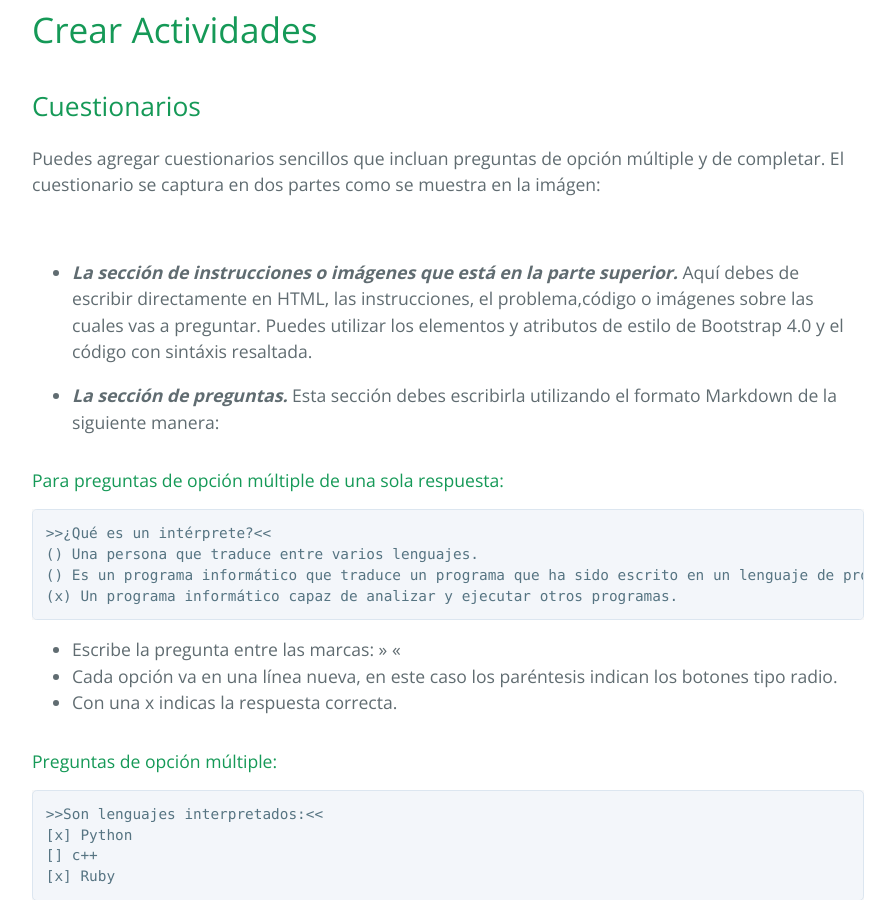
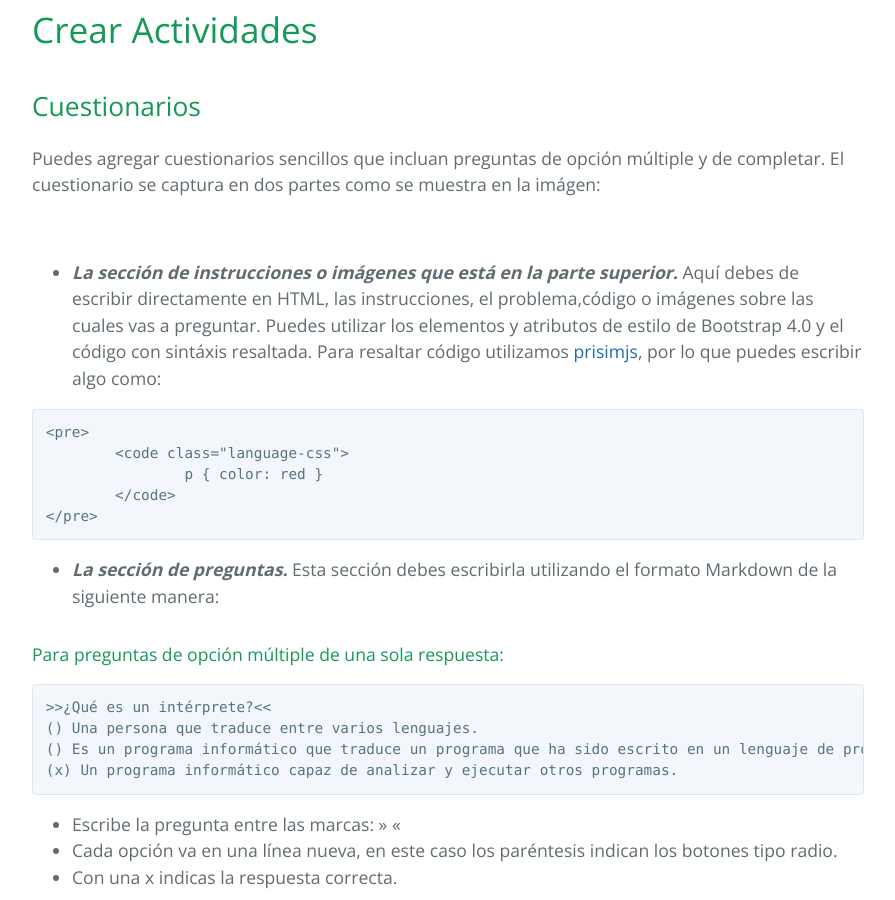
Before and after one commit to mariosky/protoboard-old, a Jekyll site: the page built from docs/doc-es/index.md, in a window 1280 px wide and 900 px high, scrolled down 346 px. Shown: the whole window, without its empty margins (192-1087 px from the left). Built offline with Jekyll 4.4.1, drawn with Linux system fonts in a browser that asks for light colours; our own code applies the rules of GitHub Pages for plain Markdown files.

Commit message:
Prism style

````diff
--- a/docs/doc-es/index.md
+++ b/docs/doc-es/index.md
@@ -16,6 +16,17 @@ se muestra en la imágen:
 debes de escribir directamente en HTML, las instrucciones, el problema,código
 o imágenes sobre las cuales vas a preguntar. Puedes utilizar los
 elementos y atributos de estilo de Bootstrap 4.0 y el código con sintáxis resaltada.
+Para resaltar código utilizamos [prisimjs](http://prismjs.com/), por lo que
+puedes escribir algo como:
+
+```
+<pre>
+	<code class="language-css">
+		p { color: red }
+	</code>
+</pre>
+```
+
 
 * ***La sección de preguntas.*** Esta sección debes escribirla utilizando
 el formato Markdown de la siguiente manera:
@@ -66,6 +77,7 @@ Para el ejemplo anterior el estudiante vería el siguiente cuestionario:
 ## Ejercicios de Programación
 
 ## Videos
+
 ## HTML
 
 
````
